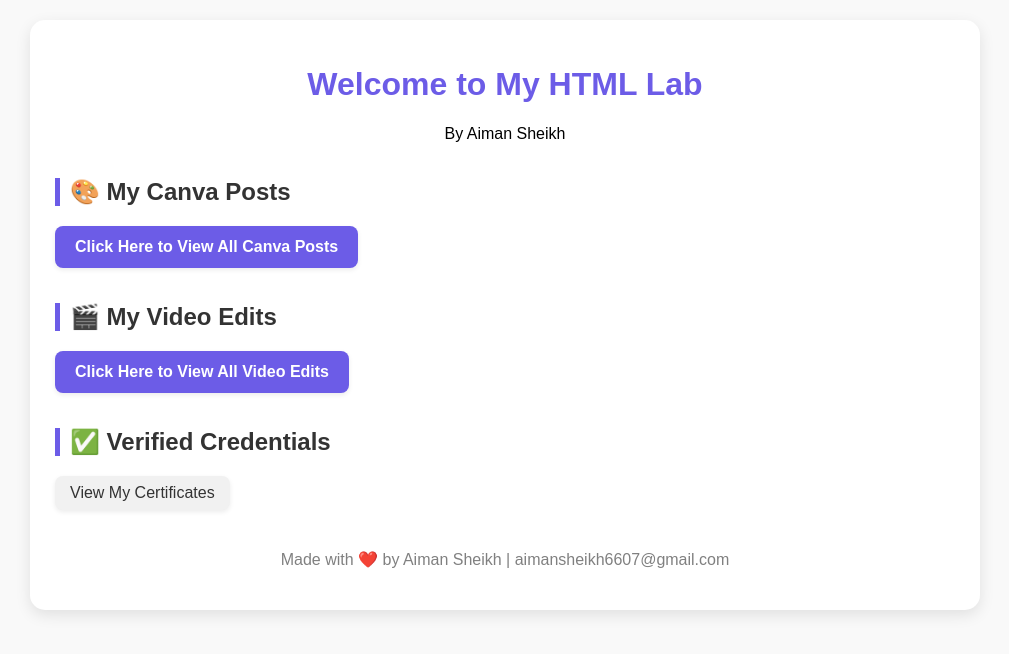
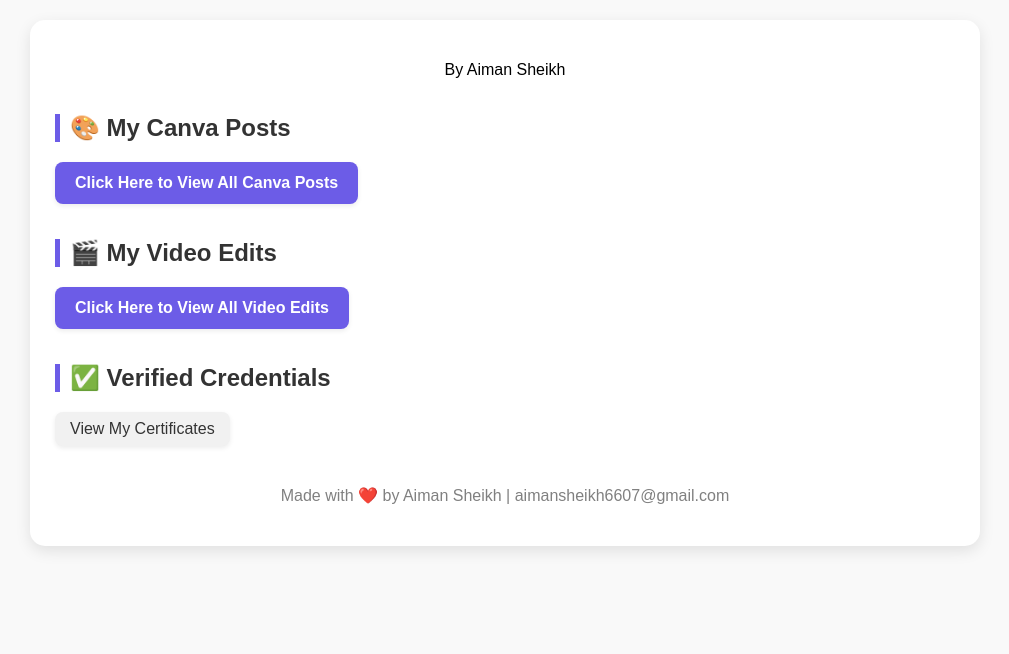
Before and after one commit to aim-stack-labs/creative-studio, a plain HTML site: page index.html in a window 1280 px wide. Shown: the whole page, without its empty margins (135-1144 px from the left). Drawn offline with Linux system fonts and the light colour scheme.

Commit message:
Update index.html

```diff
--- a/index.html
+++ b/index.html
@@ -17,7 +17,6 @@ a.main-btn{background:#6c5ce7;color:white;padding:12px 20px;font-weight:bold;}
 </head>
 <body>
 <div class="main">
-<h1>Welcome to My HTML Lab</h1>
 <p style="text-align:center;">By Aiman Sheikh</p>
 <h2>🎨 My Canva Posts</h2>
 <ul>
```
